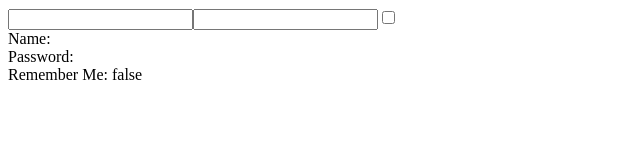
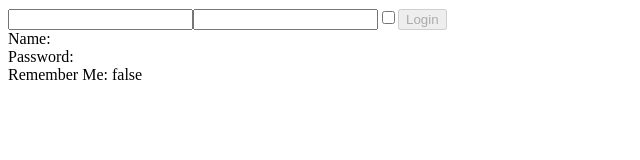
Before and after one commit to mgnkgn/develhope-react-exercises, a React (Create React App) app: page / in a window 1280 px wide. Shown: the top 160 px of the page, without its empty margins (0-640 px from the left). Built offline with nearby package versions, Linux system fonts and the light colour scheme.

Commit message:
forms-03

```diff
--- a/src/App.js
+++ b/src/App.js
@@ -4,11 +4,15 @@ import InteractiveWelcome from "./InteractiveWelcome";
 import Login from "./Login";
 
 export default class App extends Component {
+  loginHandler(event) {
+    event.preventDefault();
+    console.log("Login successful.");
+  }
   render() {
     return (
       <div>
         {/* <InteractiveWelcome /> */}
-        <Login />
+        <Login onLogin={this.loginHandler.bind(this)} />
       </div>
     );
   }
--- a/src/Login.js
+++ b/src/Login.js
@@ -37,10 +37,11 @@ export default class Login extends Component {
   render() {
     return (
       <div>
+        <form>
           <input
             type="text"
             name="username"
-          value={this.state.username}
+            value={this.state.name}
             onChange={this.handleUsername.bind(this)}
           />
           <input
@@ -55,6 +56,15 @@ export default class Login extends Component {
             checked={this.state.remember}
             onChange={this.handleCheck.bind(this)}
           />
+          {
+            <button
+              disabled={!this.state.name || !this.state.password}
+              onClick={this.props.onLogin.bind(this)}
+            >
+              Login
+            </button>
+          }
+        </form>
         <div>Name: {this.state.name}</div>
         <div>Password: {this.state.password}</div>
         <div>Remember Me: {" " + this.state.remember}</div>
```
Lines whose indentation alone changed are shown as unchanged.
